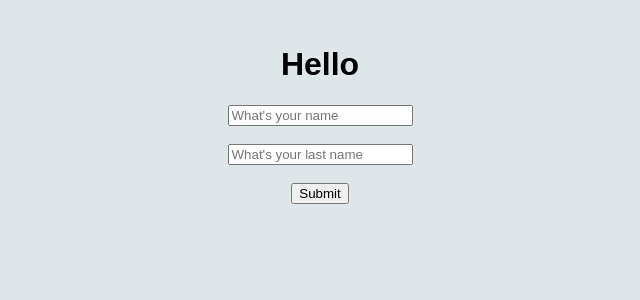
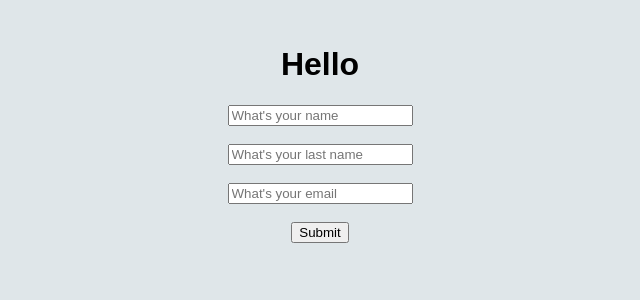
Before and after one commit to BrunaMello/BootCamp, a React (Create React App) app in the folder react-new/: page / in a window 1280 px wide. Shown: the top 300 px of the page, without its empty margins (320-960 px from the left). Built offline with nearby package versions, Linux system fonts and the light colour scheme.

Commit message:
429. Changing Complex State Practice

```diff
--- a/react-new/src/components/ReactForms.jsx
+++ b/react-new/src/components/ReactForms.jsx
@@ -2,10 +2,10 @@ import React, {useState} from "react";
 
 function ReactForms() {
 
-    const [fullName, setFullName] = useState({
+    const [contact, setContact] = useState({
         fName: "",
-        lName: ""
-
+        lName: "",
+        email: ""
     });
 
     // const [headingText, setHandingText] = useState("");
@@ -22,18 +22,26 @@ function ReactForms() {
 
     function handleChange(event) {
         const newValue = event.target.value;
-        const inputName = event.target.name;
+        const inputContact = event.target.name;
 
-        setFullName(prevValue => {
-            if (inputName === "fName") {
+        setContact(prevValue => {
+            if (inputContact === "fName") {
                 return {
                     fName: newValue,
-                    lName: prevValue.lName
+                    lName: prevValue.lName,
+                    email: prevValue.email
                 };
-            } else if (inputName === "lName") {
+            } else if (inputContact === "lName") {
                 return {
                     fName: prevValue.fName,
-                    lName: newValue
+                    lName: newValue,
+                    email: prevValue.email
+                };
+            } else if (inputContact === "email") {
+                return {
+                    fName: prevValue.fName,
+                    lName: prevValue.lName,
+                    email: newValue
                 };
             }
         });
@@ -41,23 +49,35 @@ function ReactForms() {
 
     return (
         <div>
-            <h1>Hello {fullName.fName} {fullName.lName}</h1>
+            <h1>Hello {contact.fName} {contact.lName}</h1>
+            <a type="email">{contact.email}</a>
             <form>
                 <input
                     name="fName"
                     onChange={handleChange}
                     type="text"
                     placeholder="What's your name"
-                    value={fullName.fName}
+                    value={contact.fName}
                 />
                 <br/>
                 <br/>
+
                 <input
                     name="lName"
                     onChange={handleChange}
                     type="text"
                     placeholder="What's your last name"
-                    value={fullName.lName}
+                    value={contact.lName}
+                />
+                <br/>
+                <br/>
+
+                <input
+                    name="email"
+                    onChange={handleChange}
+                    type="text"
+                    placeholder="What's your email"
+                    value={contact.email}
                 />
                 <br/>
                 <br/>
```
